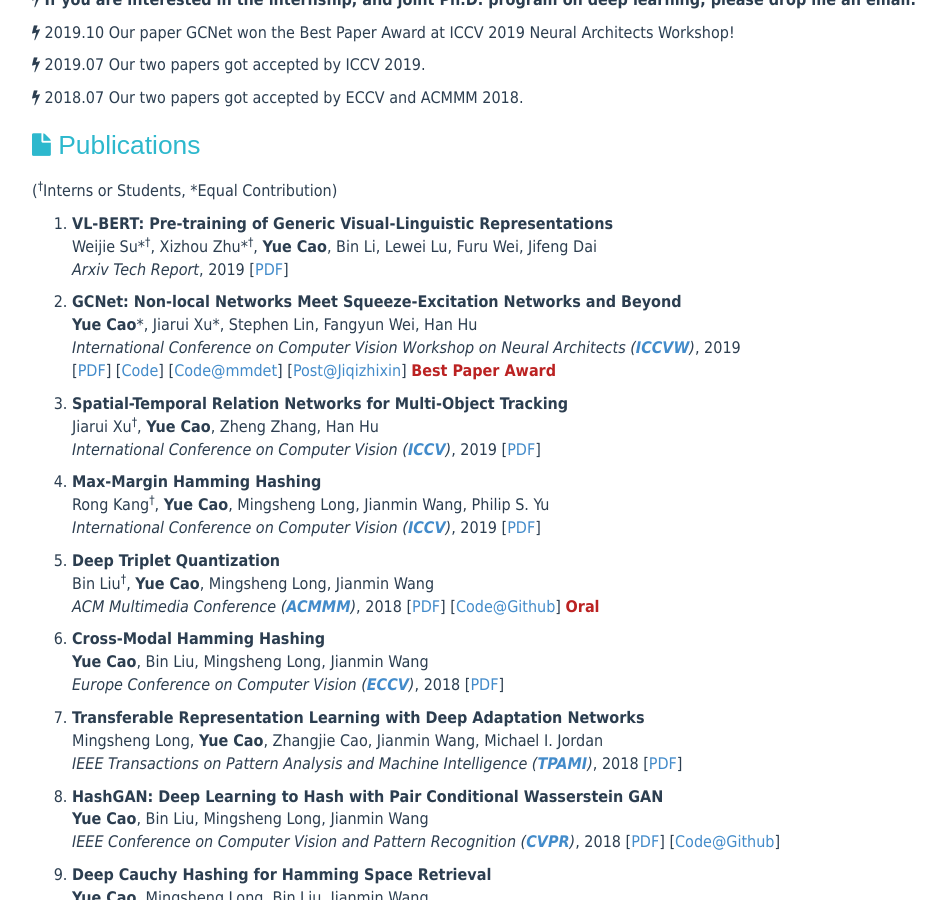
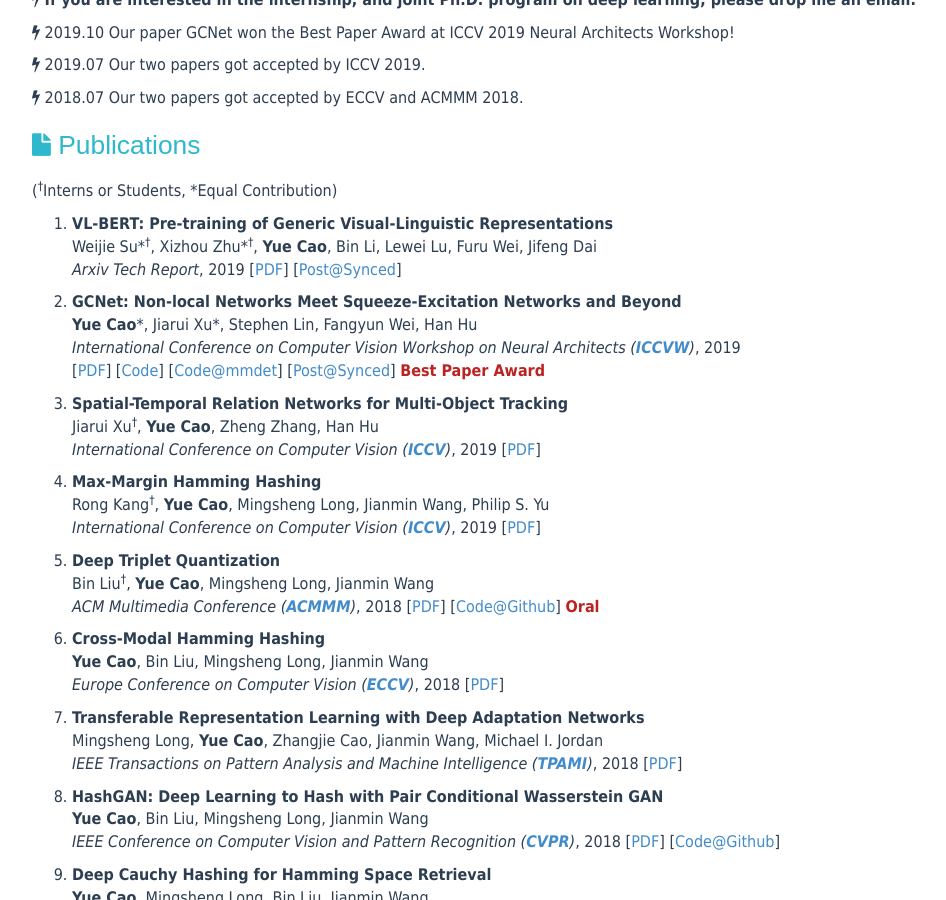
Before and after one commit to caoyue10/caoyue10.github.io, a Jekyll site: the page built from index.html, in a window 1280 px wide and 900 px high, scrolled down 465 px. Shown: the whole window, without its empty margins (138-1084 px from the left). Built offline with Jekyll 4.4.1, drawn with Linux system fonts in a browser that asks for light colours; the list of posts is cut into pages by our own code.

Commit message:
Update index.html

```diff
--- a/index.html
+++ b/index.html
@@ -42,13 +42,13 @@
     <ol>
 	<li><p><strong>VL-BERT: Pre-training of Generic Visual-Linguistic Representations</strong><br>
             Weijie Su*<sup><span>&#8224;</span></sup>, Xizhou Zhu*<sup><span>&#8224;</span></sup>, <strong>Yue Cao</strong>, Bin Li, Lewei Lu, Furu Wei, Jifeng Dai<br>
-            <em>Arxiv Tech Report</em>, 2019 [<a href="https://arxiv.org/abs/1908.08530">PDF</a>]
+            <em>Arxiv Tech Report</em>, 2019 [<a href="https://arxiv.org/abs/1908.08530">PDF</a>] [<a href="https://www.jiqizhixin.com/articles/2019-09-03-10">Post@Synced</a>]
             </p>
         </li>
 	<li><p><strong>GCNet: Non-local Networks Meet Squeeze-Excitation Networks and Beyond</strong><br>
             <strong>Yue Cao</strong>*, Jiarui Xu*, Stephen Lin, Fangyun Wei, Han Hu<br>
             <em>International Conference on Computer Vision Workshop on Neural Architects (<a href="http://iccv2019.thecvf.com/"><strong>ICCVW</strong></a>)</em>, 2019 <br>
-	    [<a href="https://arxiv.org/pdf/1904.11492.pdf">PDF</a>] [<a href="https://github.com/xvjiarui/GCNet">Code</a>]  [<a href="https://github.com/open-mmlab/mmdetection/tree/master/configs/gcnet">Code@mmdet</a>]  [<a href="https://mp.weixin.qq.com/s?__biz=MzA3MzI4MjgzMw==&mid=2650761555&idx=5&sn=9917f5fc4fbee3197a18ccc2996c3f89&scene=0#wechat_redirect">Post@Jiqizhixin</a>] <span class="highlight"><strong>Best Paper Award</strong></span>
+	    [<a href="https://arxiv.org/pdf/1904.11492.pdf">PDF</a>] [<a href="https://github.com/xvjiarui/GCNet">Code</a>]  [<a href="https://github.com/open-mmlab/mmdetection/tree/master/configs/gcnet">Code@mmdet</a>]  [<a href="https://www.jiqizhixin.com/articles/2019-05-06-12">Post@Synced</a>] <span class="highlight"><strong>Best Paper Award</strong></span>
             </p>
         </li>
 	<li><p><strong>Spatial-Temporal Relation Networks for Multi-Object Tracking </strong><br>
```
